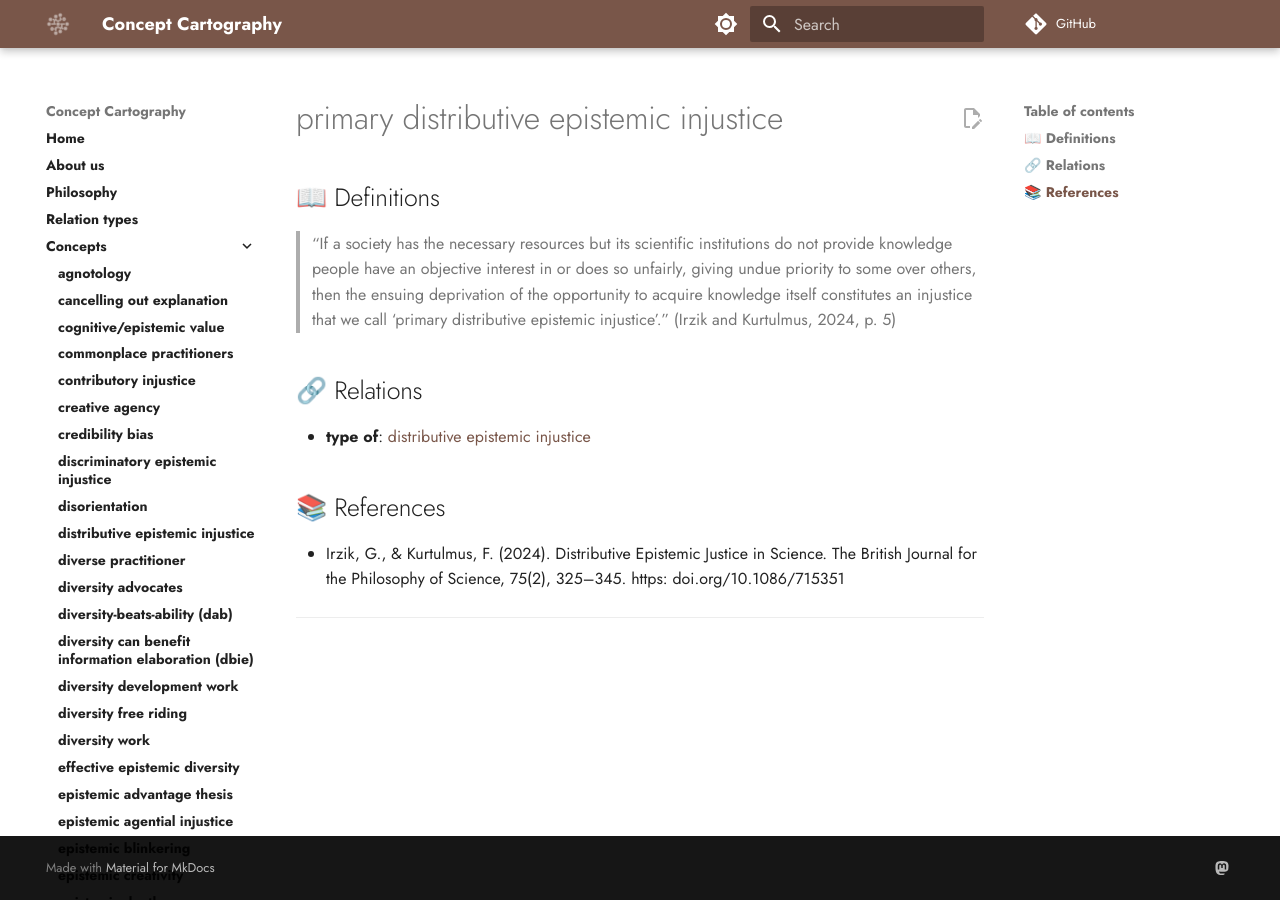
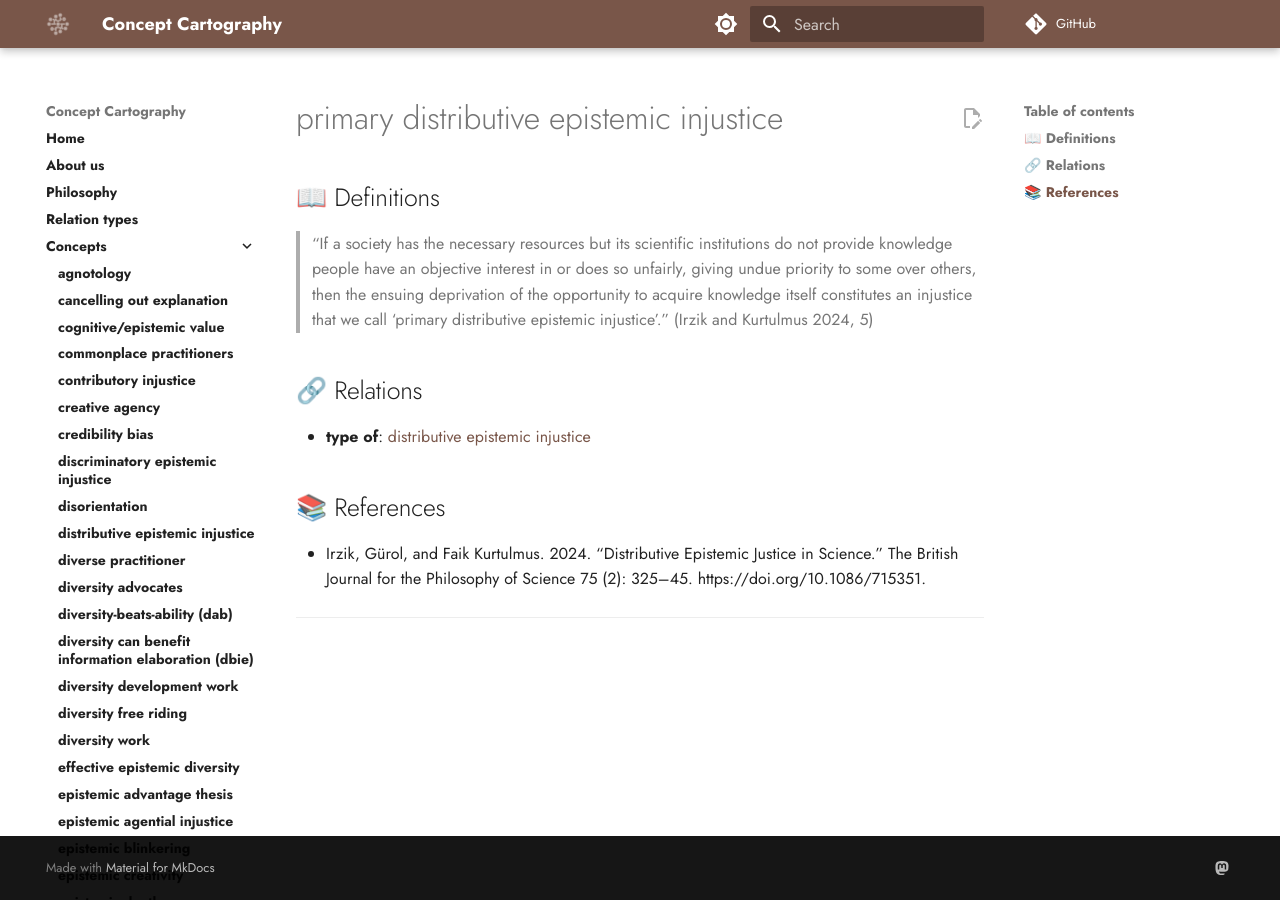
Before and after one commit to conceptcartography/conceptcartography, an MkDocs documentation site: the page built from docs/concepts/primary-distributive-epistemic-injustice.md, in a window 1280 px wide. Built offline with MkDocs 1.6.1 and Material for MkDocs 9.7.7, drawn with Linux system fonts in a browser that asks for light colours; comment, search, counter and statistics services are not loaded; the version menu is left out.

Commit message:
Update primary-distributive-epistemic-injustice.md
updated reference

```diff
--- a/docs/concepts/primary-distributive-epistemic-injustice.md
+++ b/docs/concepts/primary-distributive-epistemic-injustice.md
@@ -2,7 +2,7 @@
 
 ## 📖 Definitions
 
-> “If a society has the necessary resources but its scientific institutions do not provide knowledge people have an objective interest in or does so unfairly, giving undue priority to some over others, then the ensuing deprivation of the opportunity to acquire knowledge itself constitutes an injustice that we call ‘primary distributive epistemic injustice’.” (Irzik and Kurtulmus, 2024, p. 5)
+> “If a society has the necessary resources but its scientific institutions do not provide knowledge people have an objective interest in or does so unfairly, giving undue priority to some over others, then the ensuing deprivation of the opportunity to acquire knowledge itself constitutes an injustice that we call ‘primary distributive epistemic injustice’.” (Irzik and Kurtulmus 2024, 5)
 
 ## 🔗 Relations
 
@@ -10,7 +10,7 @@
 
 ## 📚 References
 
-- Irzik, G., & Kurtulmus, F. (2024). Distributive Epistemic Justice in Science. The British Journal for the Philosophy of Science, 75(2), 325–345. https: doi.org/10.1086/715351
+- Irzik, Gürol, and Faik Kurtulmus. 2024. “Distributive Epistemic Justice in Science.” The British Journal for the Philosophy of Science 75 (2): 325–45. https://doi.org/10.1086/715351.
 
 ---
 
```
